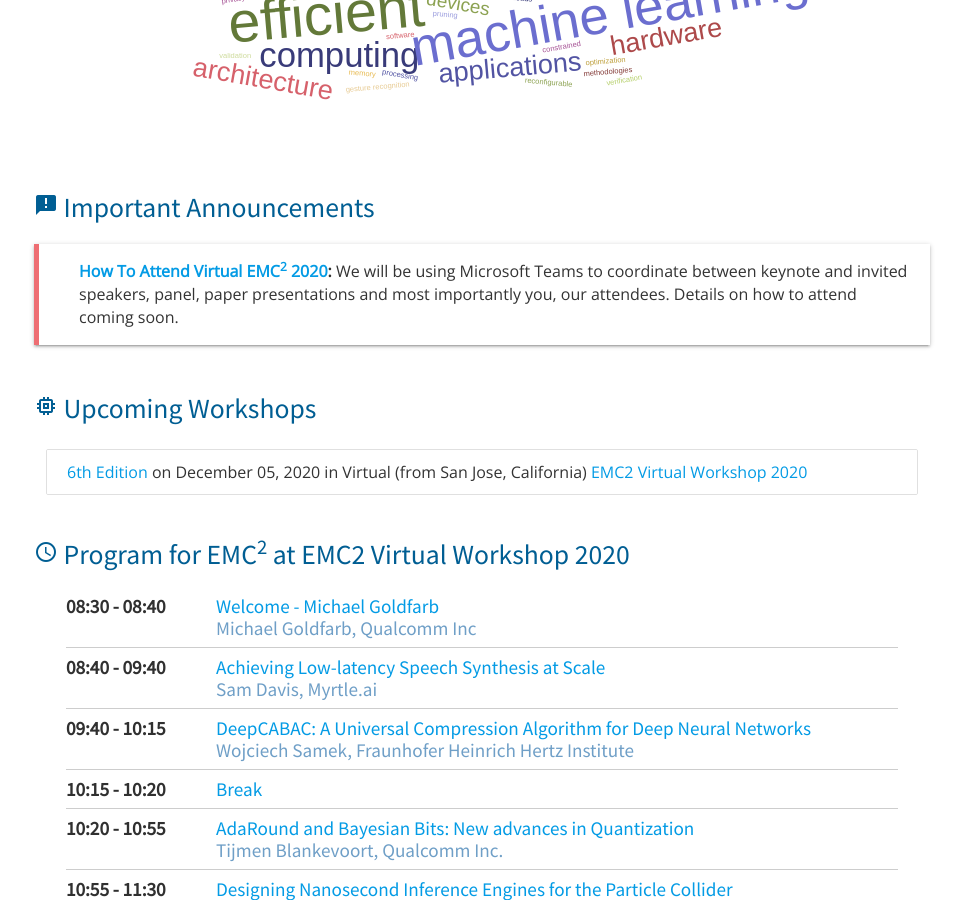
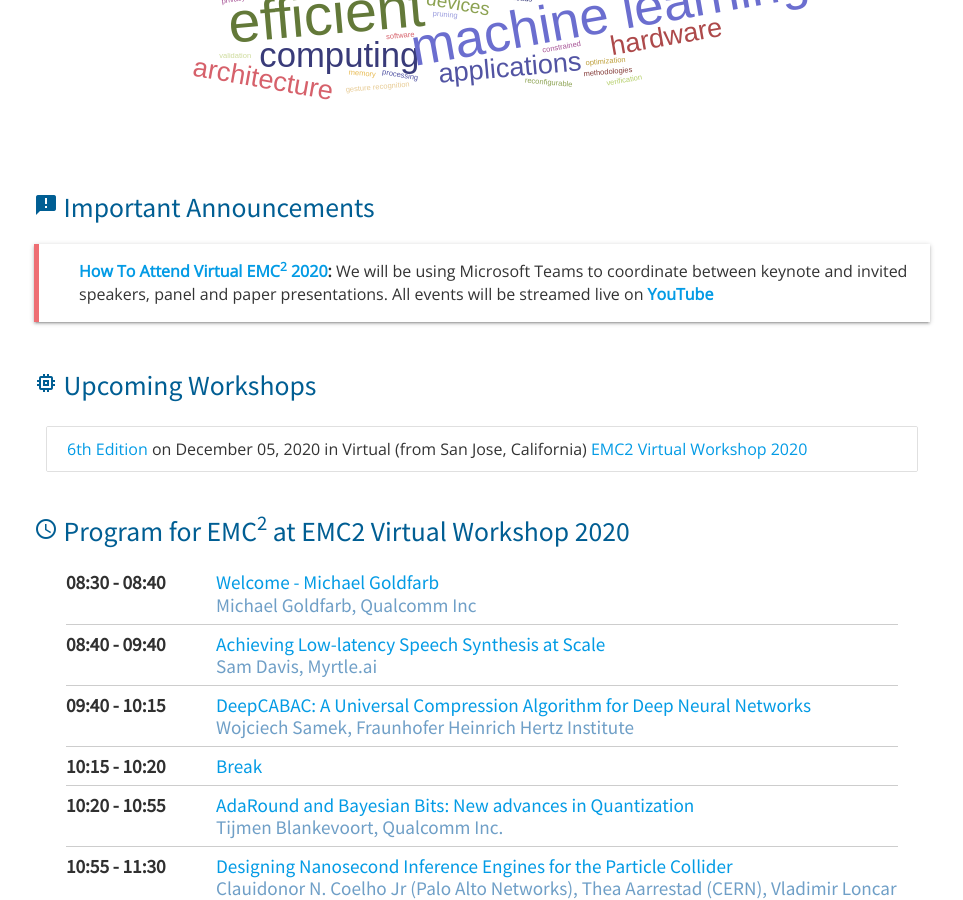
Before and after one commit to mgoldfar/emc2-web, a Jekyll site: the page built from index.html, in a window 1280 px wide and 900 px high, scrolled down 480 px. Shown: the whole window, without its empty margins (158-1121 px from the left). Built offline with Jekyll 4.4.1, drawn with Linux system fonts in a browser that asks for light colours.

Commit message:
updated streaming link to youtube

```diff
--- a/index.html
+++ b/index.html
@@ -27,8 +27,8 @@
     </p-->
     <p style="padding: 1rem;">
       <strong><a href="/virtual-20">How To Attend Virtual EMC<sup>2</sup> 2020</a>:</strong> We will
-      be using Microsoft Teams to coordinate between keynote and invited speakers, panel, paper
-      presentations and most importantly you, our attendees. Details on how to attend coming soon.
+      be using Microsoft Teams to coordinate between keynote and invited speakers, panel and paper
+      presentations. All events will be streamed live on <strong><a href="https://nam06.safelinks.protection.outlook.com/?url=https%3A%2F%2Fyoutu.be%2FGmxh9QgA9Hc&data=04%7C01%7Crapariha%40microsoft.com%7C5a3c1c0d749a459cf01608d896931124%7C72f988bf86f141af91ab2d7cd011db47%7C1%7C1%7C637424905673305801%7CUnknown%7CTWFpbGZsb3d8eyJWIjoiMC4wLjAwMDAiLCJQIjoiV2luMzIiLCJBTiI6Ik1haWwiLCJXVCI6Mn0%3D%7C1000&sdata=Ez1FBoWWpkWjr6c7cF3k%2FGgcSaeHp7ZwutNRqV4mB88%3D&reserved=0">YouTube</a></strong>
     </p>
   </blockquote>
 </div>
```
